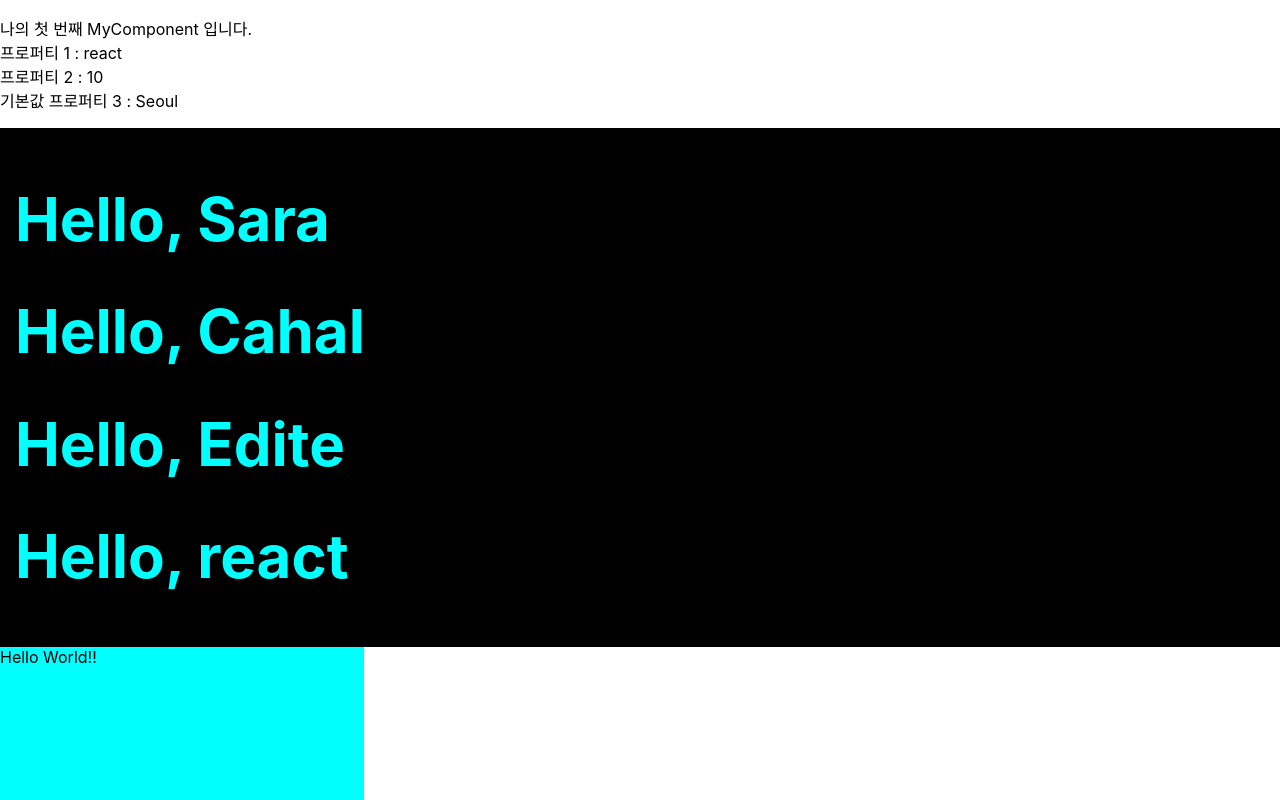
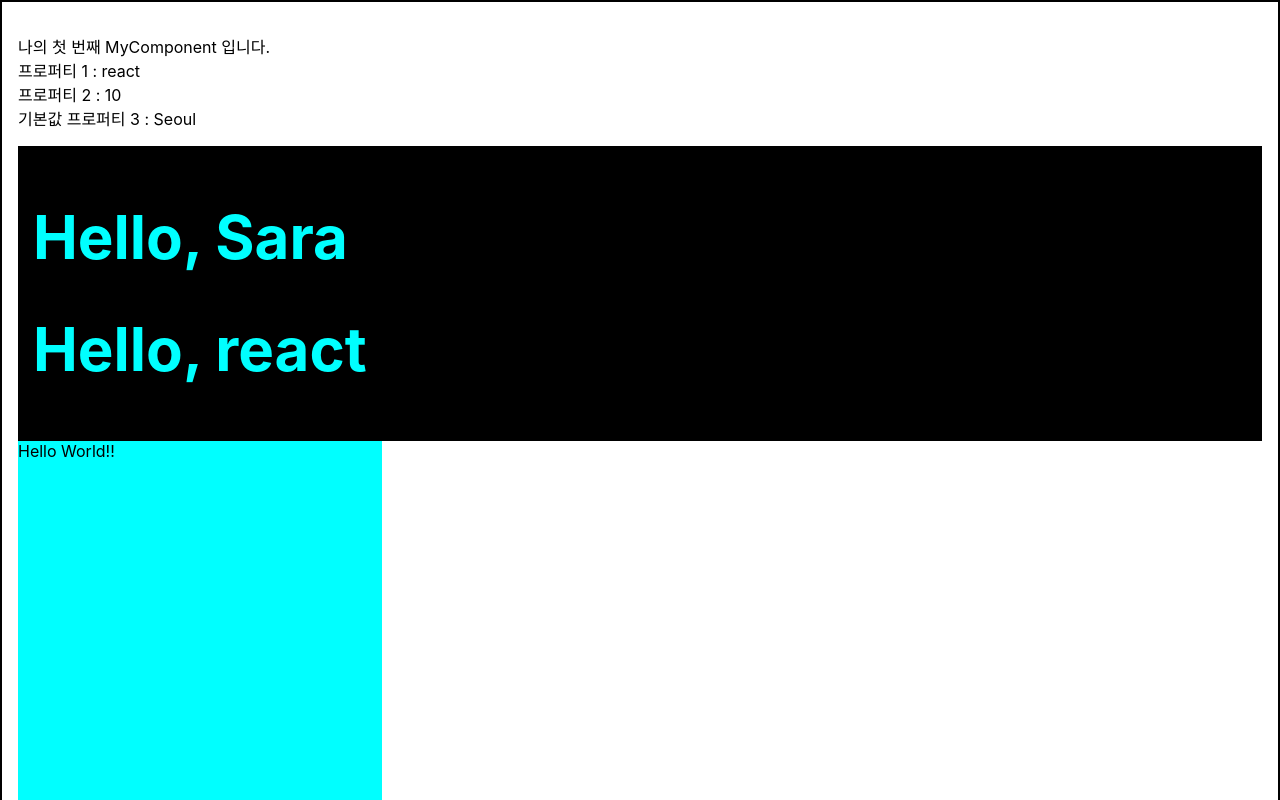
Before and after one commit to CheHyeonYeong/JavascriptStudy, a React (Create React App) app in the folder new/: page / in a window 1280 px wide. Shown: the top 800 px of the page. Built offline with nearby package versions, Linux system fonts and the light colour scheme.

Commit message:
✨ Wrapper add
props childern을 통해 객체 받아오기]

```diff
--- a/new/src/App.js
+++ b/new/src/App.js
@@ -1,6 +1,7 @@
 import logo from './logo.svg';
 import './App.css';
 import React from 'react';
+import Wrapper from './Wrapper';
 
 function App() {
 
@@ -17,17 +18,15 @@ function App() {
 
   return (
     <> {/* 이것은 fragment이다. */}
-
+    <Wrapper>
     <MyComponent name={name} age={10} addr="Seoul" email="test@naver"/>
     <div style={style}>
       <WelcomeFunction name="Sara"/>
-      <WelcomeClass name="Cahal"/>
-      <WelcomeFunction name="Edite"/>
-
       <WelcomeFunction name={name}/> {/* jsx 코드를 표현 => js 코드가 아니다! */}
     </div>
 
     <div className='test-box'>Hello World!!</div> {/* 하나의 태그로 묶여야 한다 */}
+    </Wrapper>
     </>
   );
 }
@@ -58,5 +57,13 @@ const MyComponent = ({name, age, addr, email}) => {
   );
 }
 
+// props 기본값 설정하기.. 중요 * 대소문자를 구분함
+// 컴포넌트에 props를 지정하지 않았을 때 기본적으로 사용할 값을 설장하는 경우에 사용함.
+// syntax : 컴포넌트.defaultProps = {};
+
+MyComponent.defaultProps = {
+  age: 10,
+  addr: 'Seoul'
+}
 
 export default App;
--- /dev/null
+++ b/new/src/Wrapper.js
@@ -0,0 +1,23 @@
+import React from "react";
+
+
+/*
+    props.children
+        -> 컴포넌트 태그 사이에 넣은 값을 조회하고 싶을 때, props.children을 조회해서 사용
+*/
+function Wrapper({children}) {
+    const style  = {
+        border : '2px solid black',
+        padding : '16px'
+    }
+
+    console.log(children);
+
+    return (
+        <div style={style}>
+            {children}
+        </div>
+    );
+}
+
+export default Wrapper;
```
